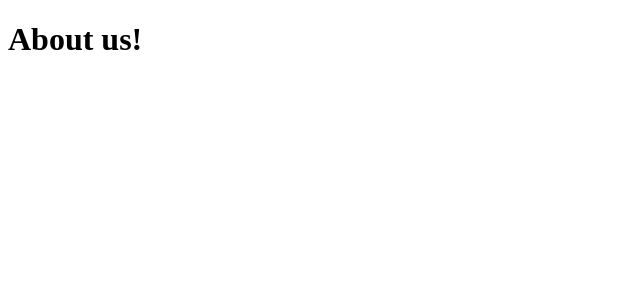
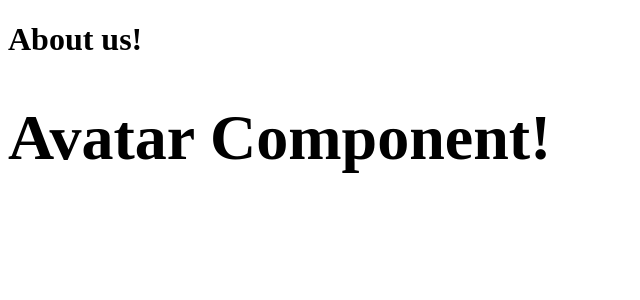
Before and after one commit to realize1103/nextJS_Study, a Next.js app in the folder learn-nextjs14/: page /about-us in a window 1280 px wide. Shown: the top 300 px of the page, without its empty margins (0-640 px from the left). Built offline with nearby package versions, Linux system fonts and the light colour scheme.

Commit message:
feat: Defining Routes

```diff
--- /dev/null
+++ b/learn-nextjs14/app/about-us/components/avatar.tsx
@@ -0,0 +1,3 @@
+export default function Avatar(){
+    return <h1>Avatar Component!</h1>
+}
--- a/learn-nextjs14/app/about-us/page.tsx
+++ b/learn-nextjs14/app/about-us/page.tsx
@@ -1,3 +1,9 @@
+import Avatar from "./components/avatar";
+
 export default function AboutUs(){
-    return <h1>About us!</h1>
+    return (
+        <h1>
+            About us!<Avatar/>
+        </h1>
+    );
 }
```
